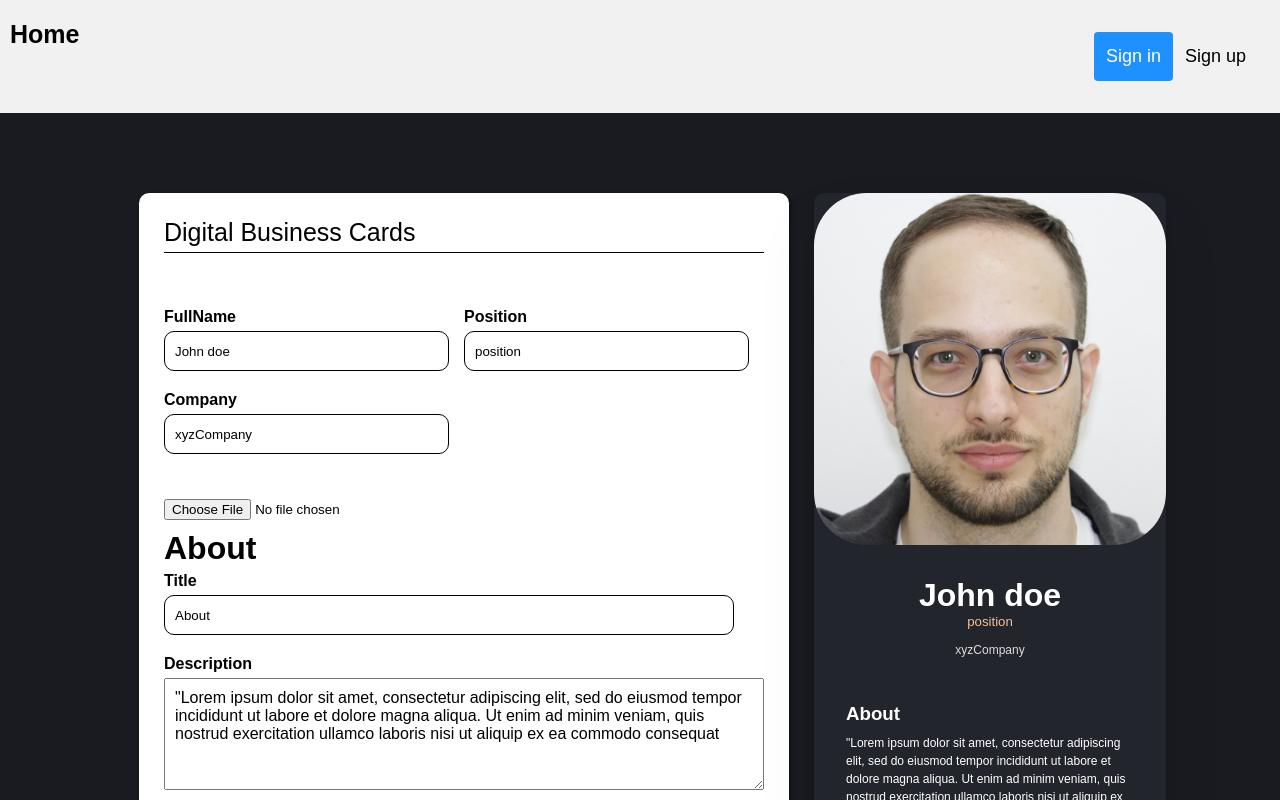
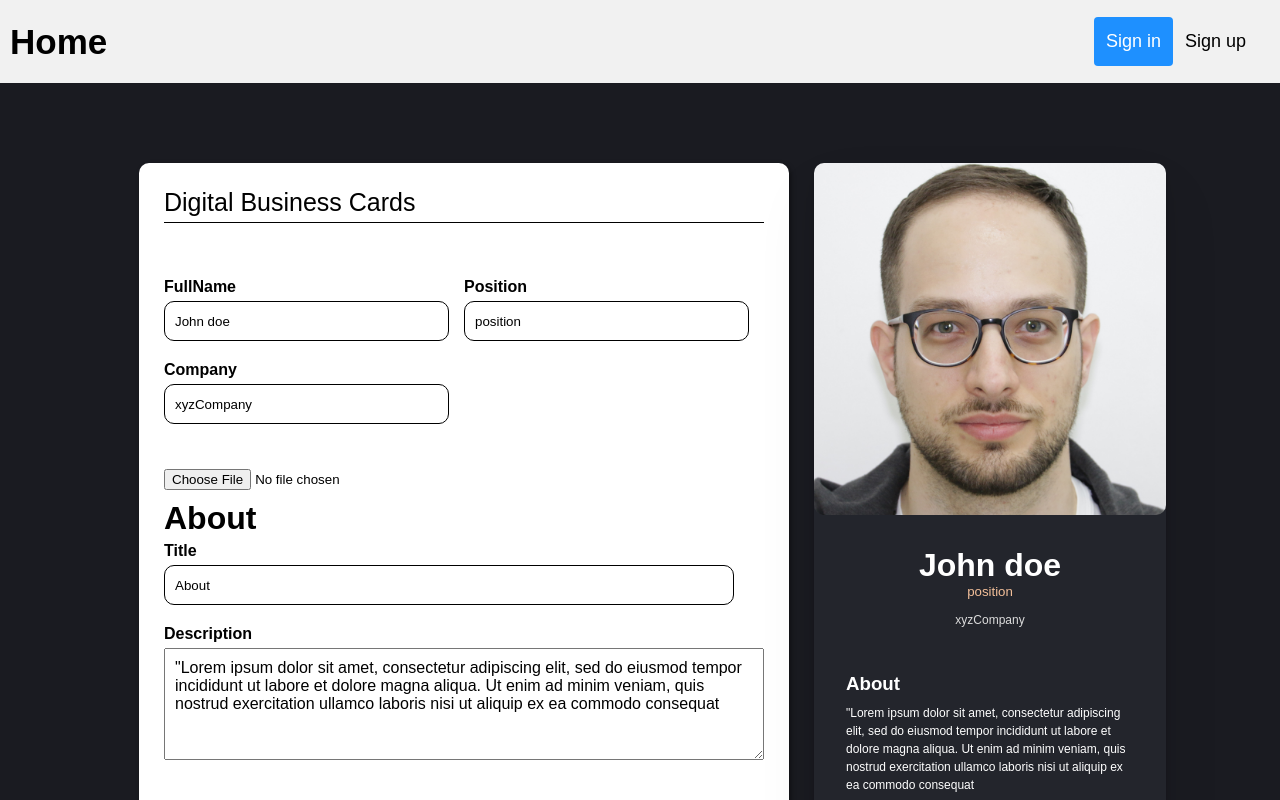
Before and after one commit to M-Blaze/DigiCard, a React (Create React App) app: page / in a window 1280 px wide. Shown: the top 800 px of the page. Built offline with nearby package versions, Linux system fonts and the light colour scheme.

Commit message:
update: page styles

```diff
--- a/src/components/Info.js
+++ b/src/components/Info.js
@@ -1,7 +1,6 @@
-import React, { useState } from "react";
+import './info.css'
+import React from "react";
 import EDMPhoto from "../images/emanuele-del-monte.jpg";
-import './info.css'
-import {imagefrombuffer} from 'imagefrombuffer'
 export default function Info(props) {
 
   const { fullName, position, company, selectedFile } = props
@@ -31,43 +30,7 @@ export default function Info(props) {
       </div>
       <h1 className="info--fullname">{fullName}</h1>
       <h5 className="info--role">{position}</h5>
-      <p className="info--website">
-        <a
-          className="info--websiteLink"
-          href="https://www.emanueledelmonte.it"
-          target="_blank"
-          rel="noopener noreferrer"
-        >
-          {company}
-        </a>
-      </p>
-      <div>
-
-        {/* <button onClick={handleUpload}>Upload</button> */}
-        {/* You can also display a preview of the selected image */}
-
-      </div>
-      {/* <div className="info--buttons">
-        <address>
-          <a href="#">
-            {" "}
-            <button className="button button--email">
-              <FontAwesomeIcon icon={faEnvelope} className="info--icon" />
-              Email
-            </button>
-          </a>
-        </address>
-        <a
-          href="https://www.linkedin.com/in/piyush-shakya/"
-          target="_blank"
-          rel="noopener noreferrer"
-        >
-          <button className="button button--linkedin">
-            <FontAwesomeIcon icon={faLinkedin} className="info--icon" />
-            LinkedIn
-          </button>
-        </a>
-      </div> */}
+      <p className="info--website info--websiteLink">{company}</p>
     </div>
   );
 }
--- a/src/components/info.css
+++ b/src/components/info.css
@@ -8,5 +8,5 @@
     overflow: hidden;
     object-fit: cover;
     object-position: 25% 25%;
-    border-radius: 15%;
+    border-radius: 10px;
 }
--- a/src/components/navbar.css
+++ b/src/components/navbar.css
@@ -3,8 +3,9 @@
     display: flex;
     overflow: hidden;
     background-color: #f1f1f1;
-    padding: 20px 10px;
+    padding: 5px 10px;
     justify-content: space-between;
+    align-items: center;
   }
 
   /* Style the header links */
@@ -21,10 +22,11 @@
   }
 
   /* Style the logo link (notice that we set the same value of line-height and font-size to prevent the header to increase when the font gets bigger */
-  .header a.logo {
-    font-size: 25px;
+  .header .logo {
+    font-size: 35px;
     font-weight: bold;
   }
+
   .logout{
     cursor: pointer;
   }
```
